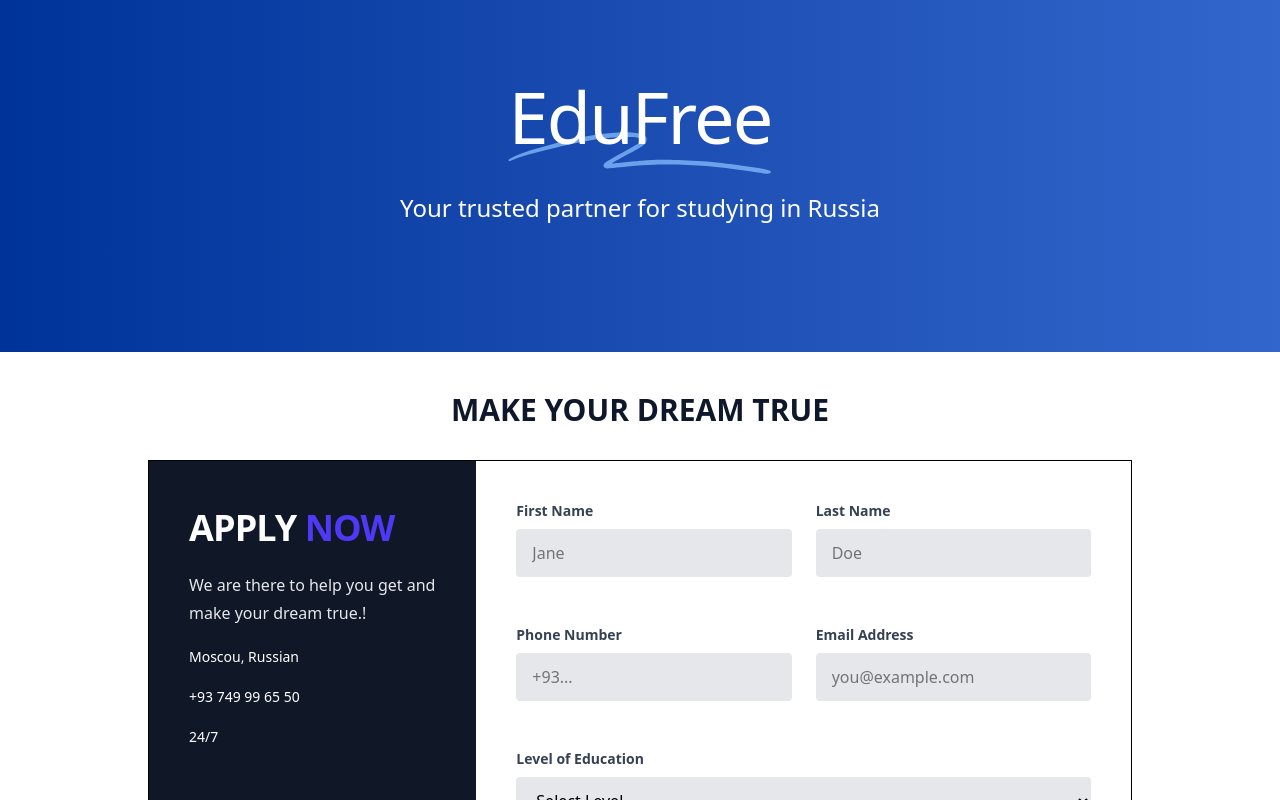
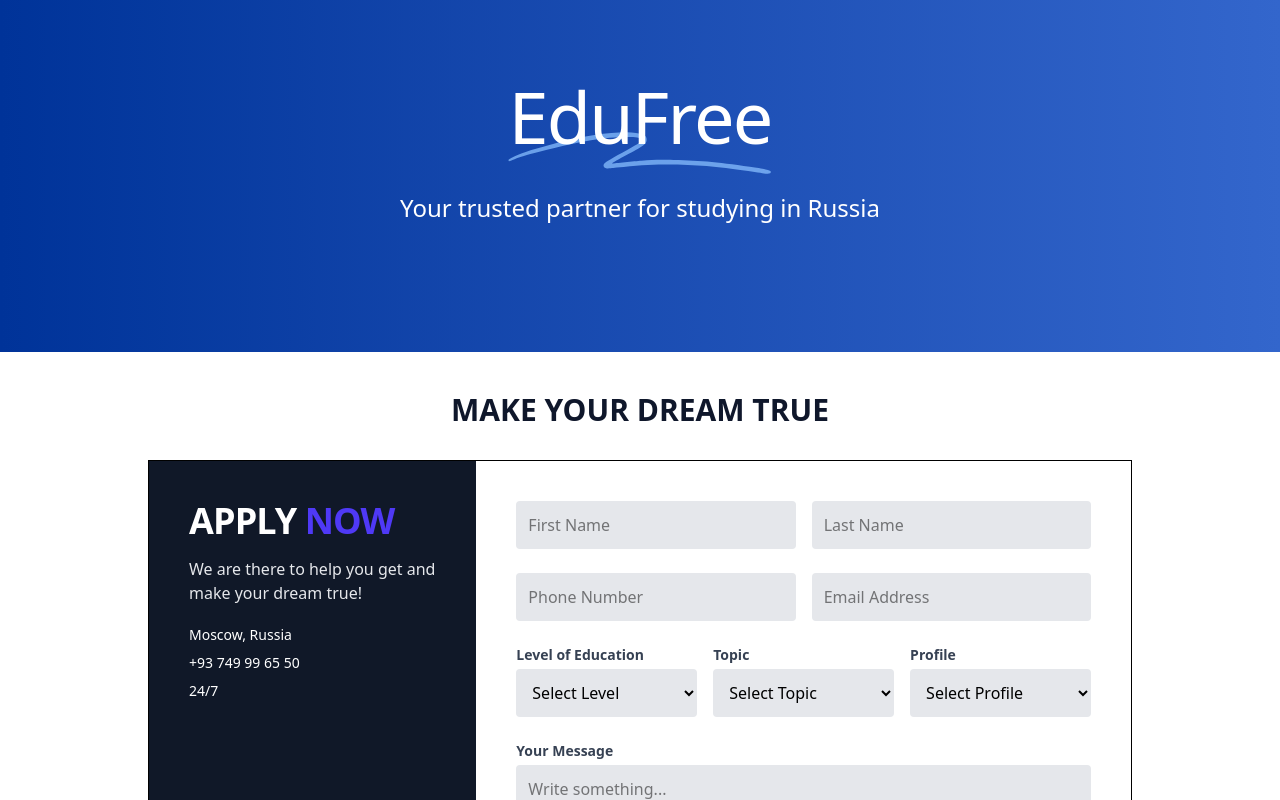
Before and after one commit to JoelVianny/edu, a Next.js app: page /contact in a window 1280 px wide. Shown: the top 800 px of the page. Built offline with nearby package versions, Linux system fonts and the light colour scheme.

Commit message:
Update page

```diff
--- a/app/contact/page.tsx
+++ b/app/contact/page.tsx
@@ -5,48 +5,53 @@ const data = {
   bachelor: {
     "Applied Mathematics & AI": [
       "01.03.02 Applied Mathematics and Computer Science",
-      "09.03.01 Informatics and Computer Technology",
+      "09.03.04 Software Engineering",
     ],
     "Biology & Biotechnology": [
       "06.03.01 Biology",
-      "12.03.04 Biotechnology Systems and Technologies",
+      "12.03.04 Biotechnology Systems",
     ],
     "Business & Management": ["38.03.02 Management", "38.03.06 Trade"],
   },
   master: {
     "Computer & Data Science": [
+      "09.04.01 Applied Informatics",
       "01.04.02 Applied Mathematics",
-      "09.04.01 Applied Informatics",
     ],
     "Biology & Biotech": ["06.04.01 Biology", "19.04.01 Biotechnology"],
-    "Economics & Management": [
-      "38.04.05 Business Informatics",
-      "38.04.08 Finance and Credit",
+    "Economics & Management": ["38.04.01 Economics", "38.04.08 Finance"],
+  },
+  doctorate: {
+    "Clinical Medicine": [
+      "3.1.2 Maxillofacial Surgery",
+      "3.1.7 Dentistry",
+      "3.1.9 Surgery",
+    ],
+    "Computer & Math Sciences": [
+      "5.13.1 Applied Mathematics",
+      "5.13.3 Info Systems",
+    ],
+    "Biotech Research": [
+      "1.5.3 Molecular Biology",
+      "1.5.7 Genetics",
+      "1.5.10 Virology",
     ],
   },
-  doctorate: {
-    "Applied Mathematics & AI": [
-      "5.13.1 Applied Mathematics",
-      "5.13.3 Information Systems and Technologies",
-    ],
-    "Clinical Medicine": [
-      "3.3.6 Pharmacology",
-      "3.1.20 Cardiology",
-      "3.1.9 Surgery",
-    ],
-  },
-} as const;
+};
 
 type Level = keyof typeof data;
 type Topic = keyof (typeof data)[Level];
 
 export default function Contact() {
-  const [level, setLevel] = useState<Level | "">("");
-  const [topic, setTopic] = useState<string>("");
-  const [profile, setProfile] = useState<string>("");
+  const [level, setLevel] = useState("");
+  const [topic, setTopic] = useState("");
+  const [profile, setProfile] = useState("");
 
-  const topics = level ? Object.keys(data[level]) : [];
-  const profiles = level && topic ? data[level][topic as Topic] : [];
+  const topics = level ? Object.keys(data[level as Level]) : [];
+  const profiles =
+    level && topic
+      ? data[level as Level][topic as Topic] ?? []
+      : [];
 
   return (
     <div className="max-w-screen-lg mx-auto pt-10 p-5 py-12">
@@ -55,79 +60,65 @@ export default function Contact() {
       </h2>
       <div className="grid grid-cols-1 md:grid-cols-12 border">
         <div className="bg-gray-900 md:col-span-4 p-10 text-white">
-          <h3 className="text-3xl sm:text-4xl leading-normal font-extrabold tracking-tight">
+          <h3 className="text-3xl sm:text-4xl font-extrabold tracking-tight">
             APPLY <span className="text-indigo-600">NOW</span>
           </h3>
-          <p className="mt-4 leading-7 text-gray-200">
-            We are there to help you get and make your dream true.!
+          <p className="mt-4 text-gray-200">
+            We are there to help you get and make your dream true!
           </p>
-          <div className="flex items-center mt-5 text-sm">
-            <span>Moscou, Russian</span>
-          </div>
-          <div className="flex items-center mt-5 text-sm">
-            <span>+93 749 99 65 50</span>
-          </div>
-          <div className="flex items-center mt-5 text-sm">
-            <span>24/7</span>
-          </div>
+          <div className="mt-5 text-sm">Moscow, Russia</div>
+          <div className="mt-2 text-sm">+93 749 99 65 50</div>
+          <div className="mt-2 text-sm">24/7</div>
         </div>
 
         <form className="md:col-span-8 p-10 space-y-6">
-          {/* First and Last Name */}
-          <div className="flex flex-wrap -mx-3">
-            <div className="w-full md:w-1/2 px-3 mb-6">
-              <label className="block text-gray-700 text-sm font-bold mb-2">First Name</label>
+          {/* Personal Info */}
+          <div className="grid grid-cols-1 md:grid-cols-2 gap-4">
             <input
-                className="w-full bg-gray-200 rounded py-3 px-4"
               type="text"
-                placeholder="Jane"
+              className="w-full bg-gray-200 p-3 rounded"
+              placeholder="First Name"
+              required
+            />
+            <input
+              type="text"
+              className="w-full bg-gray-200 p-3 rounded"
+              placeholder="Last Name"
               required
             />
           </div>
-            <div className="w-full md:w-1/2 px-3 mb-6">
-              <label className="block text-gray-700 text-sm font-bold mb-2">Last Name</label>
+
+          {/* Contact Info */}
+          <div className="grid grid-cols-1 md:grid-cols-2 gap-4">
             <input
-                className="w-full bg-gray-200 rounded py-3 px-4"
               type="text"
-                placeholder="Doe"
+              className="w-full bg-gray-200 p-3 rounded"
+              placeholder="Phone Number"
+              required
+            />
+            <input
+              type="email"
+              className="w-full bg-gray-200 p-3 rounded"
+              placeholder="Email Address"
               required
             />
           </div>
-          </div>
 
-          {/* Phone and Email */}
-          <div className="flex flex-wrap -mx-3">
-            <div className="w-full md:w-1/2 px-3 mb-6">
-              <label className="block text-gray-700 text-sm font-bold mb-2">Phone Number</label>
-              <input
-                className="w-full bg-gray-200 rounded py-3 px-4"
-                type="text"
-                placeholder="+93..."
-                required
-              />
-            </div>
-            <div className="w-full md:w-1/2 px-3 mb-6">
-              <label className="block text-gray-700 text-sm font-bold mb-2">Email Address</label>
-              <input
-                className="w-full bg-gray-200 rounded py-3 px-4"
-                type="email"
-                placeholder="you@example.com"
-                required
-              />
-            </div>
-          </div>
-
-          {/* Education Level */}
+          {/* Always show Level, Topic, Profile */}
+          <div className="grid grid-cols-1 md:grid-cols-3 gap-4">
+            {/* Level */}
             <div>
-            <label className="block text-gray-700 text-sm font-bold mb-2">Level of Education</label>
+              <label className="block mb-1 text-sm font-semibold text-gray-700">
+                Level of Education
+              </label>
               <select
-              className="w-full bg-gray-200 rounded py-3 px-4"
                 value={level}
                 onChange={(e) => {
-                setLevel(e.target.value as Level);
+                  setLevel(e.target.value);
                   setTopic("");
                   setProfile("");
                 }}
+                className="w-full bg-gray-200 p-3 rounded"
               >
                 <option value="">Select Level</option>
                 {Object.keys(data).map((lvl) => (
@@ -140,15 +131,17 @@ export default function Contact() {
 
             {/* Topic */}
             <div>
-            <label className="block text-gray-700 text-sm font-bold mb-2">Topic</label>
+              <label className="block mb-1 text-sm font-semibold text-gray-700">
+                Topic
+              </label>
               <select
-              className="w-full bg-gray-200 rounded py-3 px-4"
                 value={topic}
                 onChange={(e) => {
                   setTopic(e.target.value);
                   setProfile("");
                 }}
-              disabled={!topics.length}
+                className="w-full bg-gray-200 p-3 rounded"
+                disabled={!level}
               >
                 <option value="">Select Topic</option>
                 {topics.map((t) => (
@@ -161,43 +154,46 @@ export default function Contact() {
 
             {/* Profile */}
             <div>
-            <label className="block text-gray-700 text-sm font-bold mb-2">Profile</label>
+              <label className="block mb-1 text-sm font-semibold text-gray-700">
+                Profile
+              </label>
               <select
-              className="w-full bg-gray-200 rounded py-3 px-4"
                 value={profile}
                 onChange={(e) => setProfile(e.target.value)}
-              disabled={!profiles.length}
+                className="w-full bg-gray-200 p-3 rounded"
+                disabled={!level || !topic}
               >
                 <option value="">Select Profile</option>
                 {profiles.map((p) => (
-                <option key={p} value={p}>
-                  {p}
-                </option>
+                  <option key={p}>{p}</option>
                 ))}
               </select>
+            </div>
           </div>
 
           {/* Message */}
           <div>
-            <label className="block text-gray-700 text-sm font-bold mb-2">Your Message</label>
+            <label className="text-sm font-semibold text-gray-700 mb-1 block">
+              Your Message
+            </label>
             <textarea
-              rows={3}
-              className="w-full bg-gray-200 rounded py-3 px-4"
-              placeholder="Tell us more..."
+              rows={4}
+              className="w-full bg-gray-200 p-3 rounded"
+              placeholder="Write something..."
             />
           </div>
 
-          {/* Newsletter & Submit */}
+          {/* Footer */}
           <div className="flex justify-between items-center">
             <label className="text-gray-600 text-sm">
               <input type="checkbox" className="mr-2" />
-              Send me your newsletter!
+              Subscribe to our newsletter
             </label>
             <button
               type="submit"
               className="bg-indigo-600 hover:bg-indigo-500 text-white font-bold py-2 px-6 rounded"
             >
-              Send Message
+              Submit
             </button>
           </div>
         </form>
```
Lines whose indentation alone changed are shown as unchanged.
